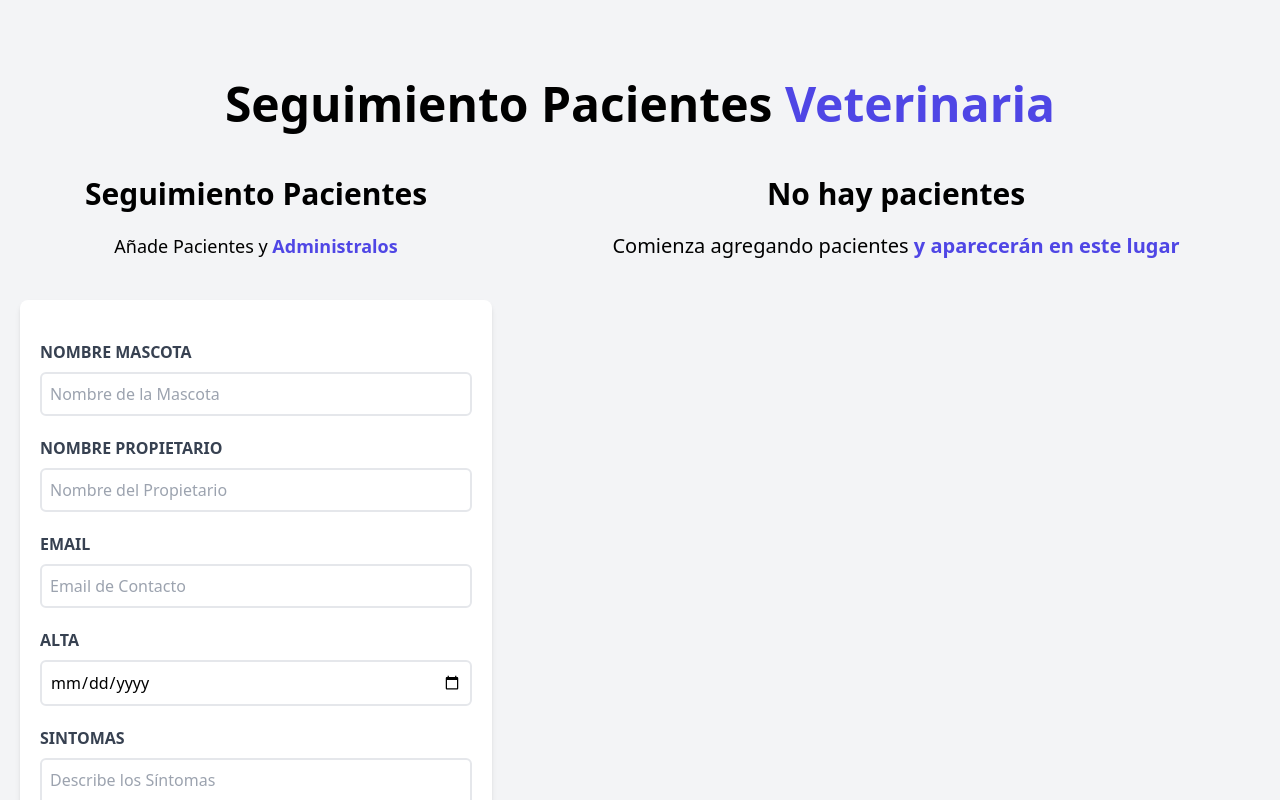
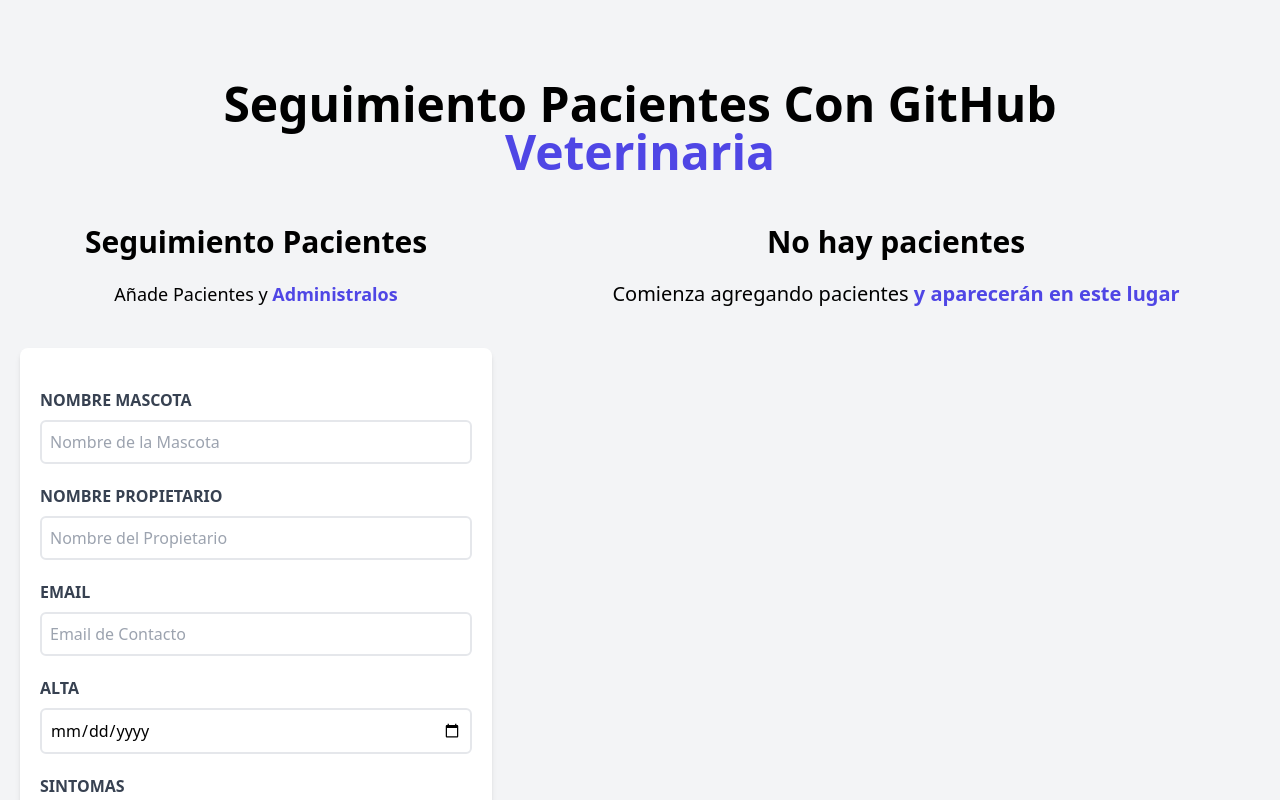
Before and after one commit to jimmy-bustillo/citas-react, a React (Vite) app: page / in a window 1280 px wide. Shown: the top 800 px of the page. Built offline with nearby package versions, Linux system fonts and the light colour scheme.

Commit message:
Probando CI con Git y GitHub

```diff
--- a/src/components/Header.jsx
+++ b/src/components/Header.jsx
@@ -1,7 +1,7 @@
 function Hedaer() {
   return (
     <h1 className="font-black text-5xl text-center md:w-2/3 mx-auto">
-      Seguimiento Pacientes {""}
+      Seguimiento Pacientes {""} Con GitHub {''}
       <span className="text-indigo-600">Veterinaria</span>
     </h1>
   );
--- a/tailwind.config.js
+++ b/tailwind.config.js
@@ -1,6 +1,6 @@
 /** @type {import('tailwindcss').Config} */
 export default {
-  content: ["./index.html", "./src/**/*.jsx"],
+  content: ["index.html", "./src/**/*.jsx"],
   theme: {
     extend: {},
   },
```
